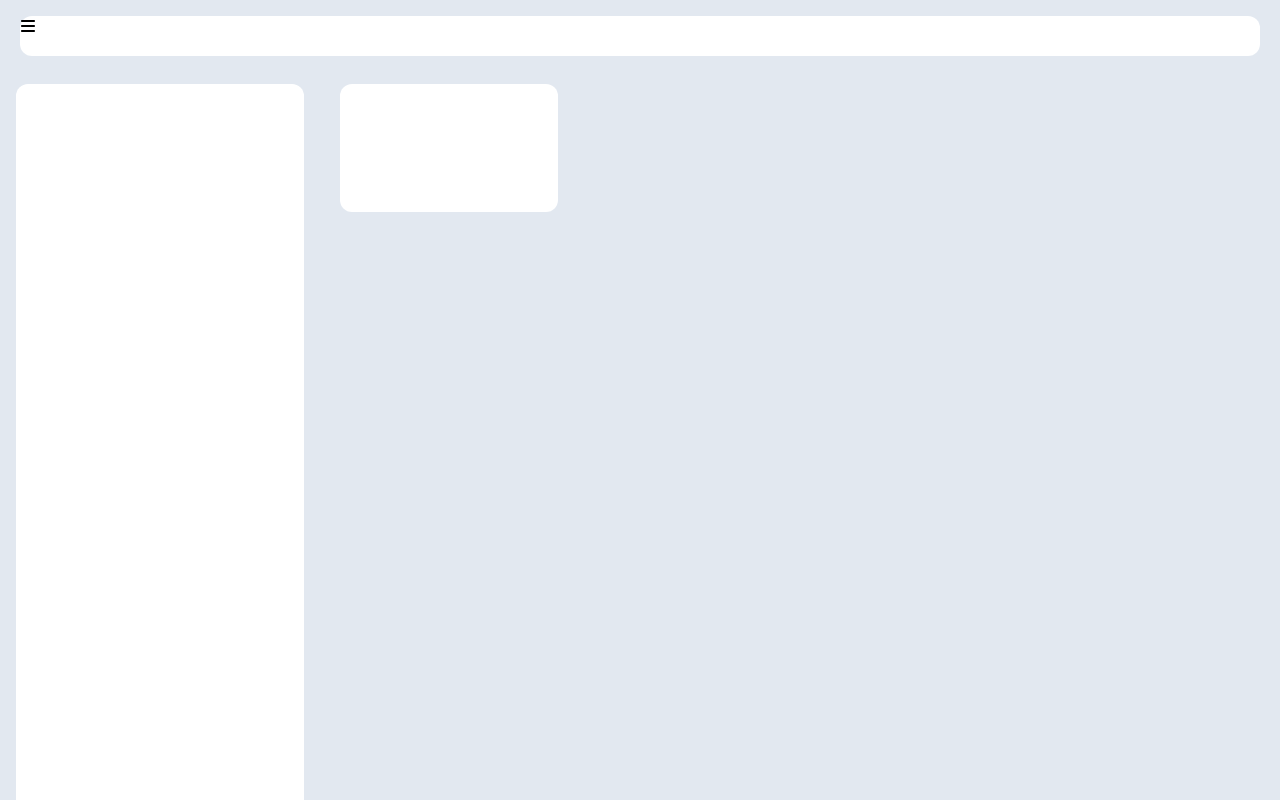
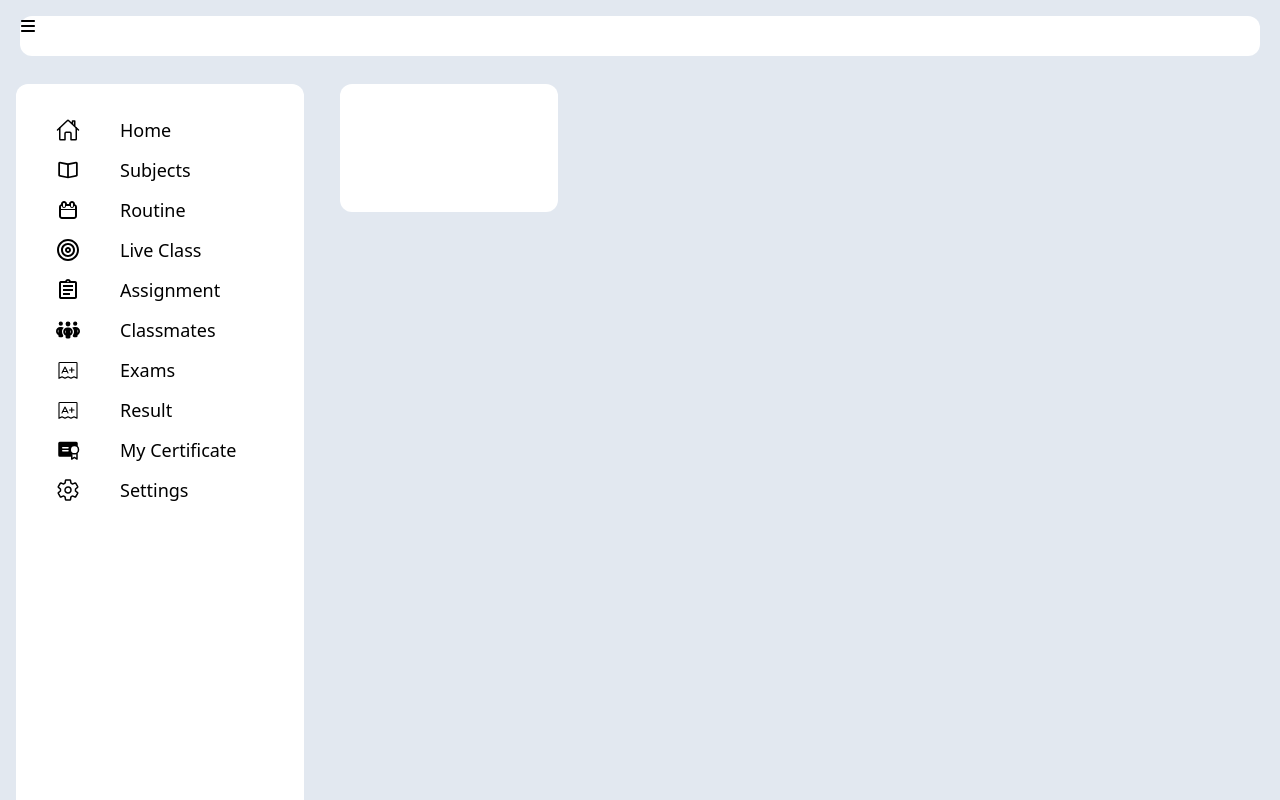
Before and after one commit to destinybravos/school-mgt, a React (Vite) app: page /dashboard in a window 1280 px wide. Built offline with nearby package versions, Linux system fonts and the light colour scheme.

Commit message:
worked on slidebar

```diff
--- a/src/components/SideBar.jsx
+++ b/src/components/SideBar.jsx
@@ -1,9 +1,130 @@
 import React from 'react'
+import { Link } from 'react-router-dom';
+import { IoHomeOutline } from "react-icons/io5";
+import { IoMdBook } from "react-icons/io";
+import { TiCalendarOutline } from "react-icons/ti";
+import { CgMediaLive } from "react-icons/cg";
+import { MdOutlineAssignment } from "react-icons/md";
+import { FaPeopleGroup } from "react-icons/fa6";
+import { PiExamLight } from "react-icons/pi";
+import { PiCertificateFill } from "react-icons/pi";
+import { IoSettingsOutline } from "react-icons/io5";
 
 const SideBar = () => {
   return (
     <div className='bg-white rounded-xl h-full'>
+        <div className='mx-10 py-8'>
+           <Link to="" className='flex gap-10 items-center mb-3 hover:border-b-2 border-primary hover:pb-2 transition-all duration-200'>
+            <div>
+                <IoHomeOutline className='text-2xl' />
+            </div>
+            <div>
+               <h1 className='text-lg font-medium'>
+                  Home
+               </h1>
+            </div>
+           </Link>
+            {/* second section */}
+            <Link to="" className='flex gap-10 items-center mb-3 hover:border-b-2 border-primary hover:pb-2 transition-all duration-200'>
+                <div>
+                    <IoMdBook className='text-2xl' />
+                </div>
+                <div>
+                  <h1 className='text-lg font-medium'>
+                      Subjects
+                  </h1>
+                </div>
+           </Link>
+           {/* Third section */}
+           <Link to="" className='flex gap-10 items-center mb-3 hover:border-b-2 border-primary hover:pb-2 transition-all duration-200'>
+                <div>
+                    <TiCalendarOutline className='text-2xl' />
+                </div>
+                <div>
+                  <h1 className='text-lg font-medium'>
+                      Routine
+                  </h1>
+                </div>
+           </Link>
+           {/* Fourth section */}
+           <Link to="" className='flex gap-10 items-center mb-3 hover:border-b-2 border-primary hover:pb-2 transition-all duration-200'>
+                <div>
+                    <CgMediaLive className='text-2xl' />
+                </div>
+                <div>
+                  <h1 className='text-lg font-medium'>
+                      Live Class
+                  </h1>
+                </div>
+           </Link>
+            {/* Fifty section */}
+            <Link to="" className='flex gap-10 items-center mb-3 hover:border-b-2 border-primary hover:pb-2 transition-all duration-200'>
+                <div>
+                    <MdOutlineAssignment className='text-2xl' />
+                </div>
+                <div>
+                  <h1 className='text-lg font-medium'>
+                      Assignment
+                  </h1>
+                </div>
+           </Link>
+            {/* sixt section */}
+            <Link to="" className='flex gap-10 items-center mb-3 hover:border-b-2 border-primary hover:pb-2 transition-all duration-200'>
+                <div>
+                    <FaPeopleGroup className='text-2xl' />
+                </div>
+                <div>
+                  <h1 className='text-lg font-medium'>
+                      Classmates
+                  </h1>
+                </div>
+           </Link>
+           {/* seventh section */}
+           <Link to="" className='flex gap-10 items-center mb-3 hover:border-b-2 border-primary hover:pb-2 transition-all duration-200'>
+                <div>
+                    <PiExamLight className='text-2xl' />
+                </div>
+                <div>
+                  <h1 className='text-lg font-medium'>
+                      Exams
+                  </h1>
+                </div>
+           </Link>
 
+           {/* 8th */}
+           <Link to="" className='flex gap-10 items-center mb-3 hover:border-b-2 border-primary hover:pb-2 transition-all duration-200'>
+                <div>
+                    <PiExamLight className='text-2xl' />
+                </div>
+                <div>
+                  <h1 className='text-lg font-medium'>
+                      Result
+                  </h1>
+                </div>
+           </Link>
+            {/* eight section */}
+            <Link to="" className='flex gap-10 items-center mb-3 hover:border-b-2 border-primary hover:pb-2 transition-all duration-200'>
+                <div>
+                    <PiCertificateFill className='text-2xl' />
+                </div>
+                <div>
+                  <h1 className='text-lg font-medium'>
+                    My Certificate
+                  </h1>
+                </div>
+           </Link>
+           {/* 9th section */}
+           <Link to="" className='flex gap-10 items-center mb-3 hover:border-b-2 border-primary hover:pb-2 transition-all duration-200'>
+                <div>
+                    <IoSettingsOutline className='text-2xl' />
+                </div>
+                <div>
+                  <h1 className='text-lg font-medium'>
+                      Settings
+                  </h1>
+                </div>
+           </Link>
+        </div>
     </div>
   )
 }
--- a/src/pages/auth/ResetPassword.jsx
+++ b/src/pages/auth/ResetPassword.jsx
@@ -21,6 +21,7 @@ const ResetPassword = () => {
               Reset password
           </Button>
        </div>
+
     </section>
   )
 }
```
